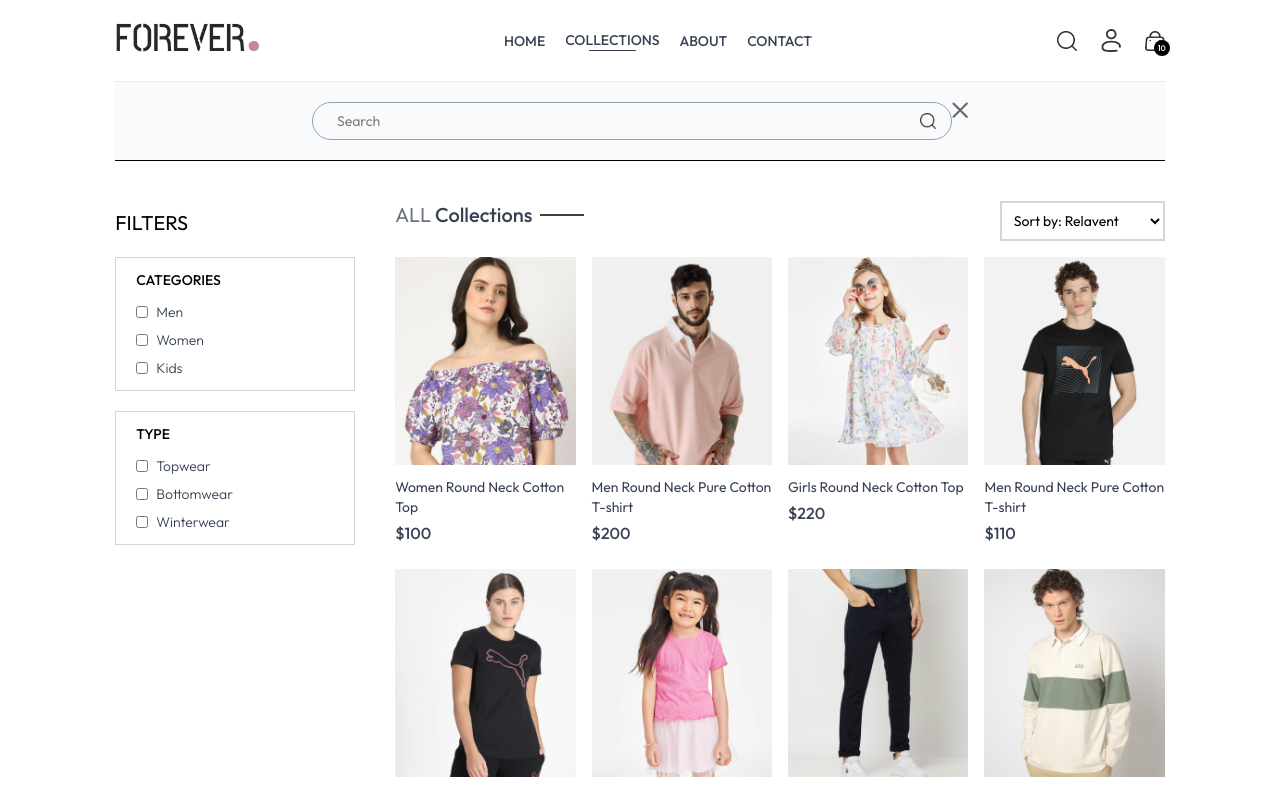
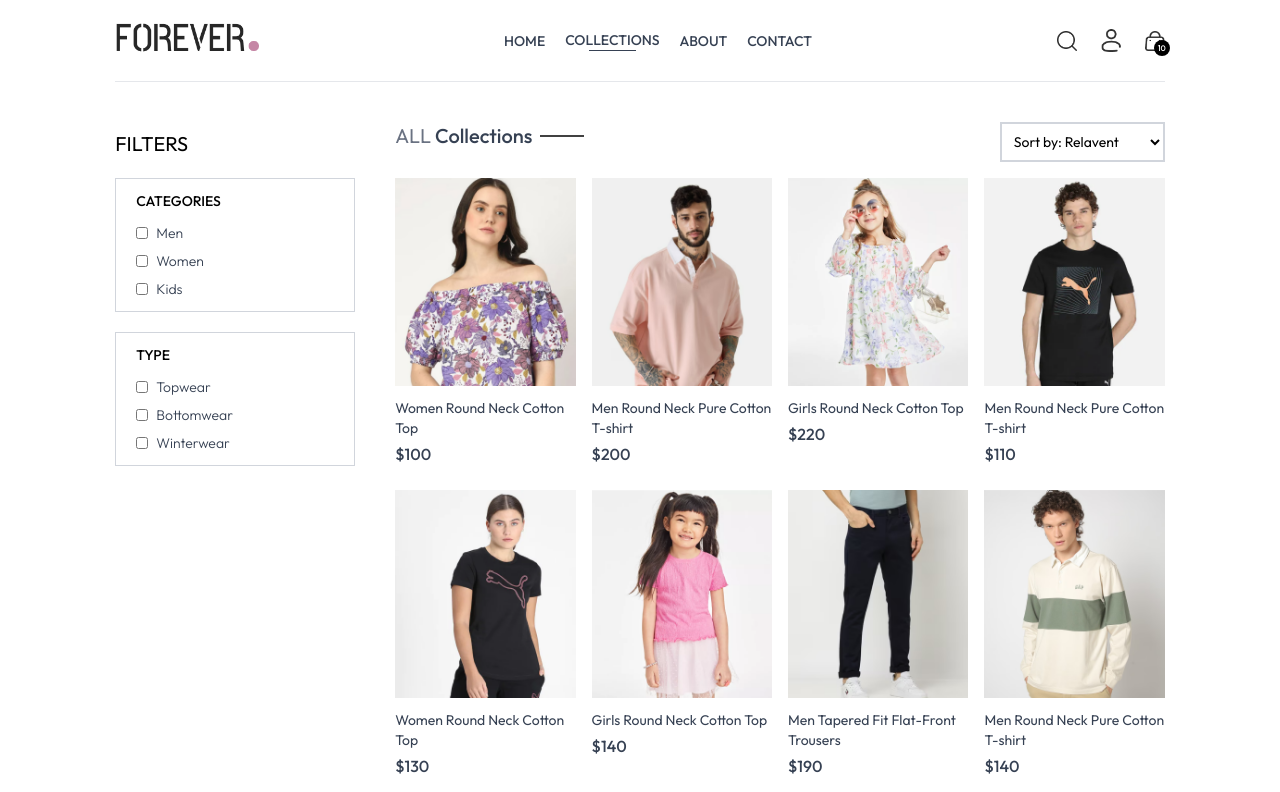
Before and after one commit to Mahmedk77/e-commerce-store, a React (Vite) app: page /collection in a window 1280 px wide. Shown: the top 792 px of the page. Built offline with nearby package versions, Linux system fonts and the light colour scheme.

Commit message:
updated files

```diff
--- a/src/components/Navbar.jsx
+++ b/src/components/Navbar.jsx
@@ -1,8 +1,10 @@
-import React, { useState } from 'react'
+import React, { useContext, useState } from 'react'
 import {assets} from '../assets/assets.js'
 import { Link, NavLink } from 'react-router'
+import { ShopContext } from '../context/ShopContext.jsx'
 const Navbar = () => {
   const [visible, setVisible] = useState(false)
+  const {showSearch, setShowSearch} = useContext(ShopContext)
   return (
     <div className='flex items text-center justify-between py-5 font-medium'>
         <Link to={'/'}>
@@ -27,7 +29,7 @@ const Navbar = () => {
             </NavLink>
         </ul>
         <div className='flex items-center gap-6'>
-            <img src={assets.search_icon} alt="search icon image"  className='w-5 cursor-pointer'/>
+            <img onClick={()=>setShowSearch((prev)=>!prev)} src={assets.search_icon} alt="search icon image"  className='w-5 cursor-pointer'/>
             <div className='group relative'>
                 <img src={assets.profile_icon} alt="profile icon image" className='w-5 cursor-pointer'/>
                 <div className='group-hover:block hidden  absolute dropdown-menu right-0 pt-4'>
--- a/src/components/Search.jsx
+++ b/src/components/Search.jsx
@@ -1,17 +1,30 @@
-import React from 'react'
+  import React, { useContext, useEffect, useState } from 'react'
   import { assets } from '../assets/assets'
+  import { ShopContext } from '../context/ShopContext';
+  import { useLocation } from 'react-router-dom';
 
   const Search = () => {
-  return (
-    <div className='flex justify-center bg-slate-50 p-5 border-t border-gray-200'>
+    const location = useLocation();
+    const [visible, setVisible] = useState(false);
+    const {showSearch, setShowSearch, search, setSearch} = useContext(ShopContext);
+    console.log(location.pathname);
+    console.log(search)
+
+    useEffect(() => {
+    setVisible(location.pathname.includes('/collection'));
+    }, [location.pathname]);
+
+
+    return showSearch && visible ? (
+      <div className='flex justify-center items-center gap-4 bg-slate-50 p-5 border-y border-gray-200'>
           <div className='relative'>
-        <input type="text" placeholder='Search' className='border-1 border-gray-400 w-[40rem] rounded-full px-6 py-2 text-sm outline-0' />
+          <input value={search} onChange={(e)=>setSearch(e.target.value)} type="text" placeholder='Search' className='border-1 border-gray-400 w-[20rem] sm:w-[40rem] rounded-full px-6 py-2 text-sm outline-0' />
           <img src={assets.search_icon} alt="search icon at search bar in collections page" className='w-4 absolute right-4 bottom-[11px]' />
           </div>
-        <img src={assets.cross_icon} alt="cross icon at search bar in collections page" className='h-4'/>
+          <img onClick={() => setShowSearch(false)} src={assets.cross_icon} alt="cross icon at search bar in collections page" className='h-4 cursor-pointer'/>
 
       </div>
-  )
+    ) : null
   }
 
   export default Search
--- a/src/context/ShopContext.jsx
+++ b/src/context/ShopContext.jsx
@@ -4,7 +4,7 @@ import { products } from "../assets/assets.js";
 export const ShopContext = createContext();
 
 const ShopContextProvider = (props) => {
-    const [showSearch, setShowSearch] = useState(true);
+    const [showSearch, setShowSearch] = useState(false);
     const [search, setSearch] = useState("");
 
     const currency = "$";
--- a/src/pages/Collection.jsx
+++ b/src/pages/Collection.jsx
@@ -10,7 +10,7 @@ import { assets } from "../assets/assets";
 import { ShopContext } from "../context/ShopContext";
 
 const Collection = () => {
-  const { products } = useContext(ShopContext);
+  const { products, search, showSearch } = useContext(ShopContext);
   const [showFilter, setShowFilter] = useState(false);
   const [subCategory, setSubCategory] = useState([]);
   const [filterProducts, setFilterProducts] = useState([]);
@@ -22,12 +22,19 @@ const Collection = () => {
     if (category.length > 0) {
       productsCopy = productsCopy.filter((item) =>
         category.includes(item.category)
+    );
+  }
+  if (subCategory.length > 0) {
+    productsCopy = productsCopy.filter((item) =>
+      subCategory.includes(item.subCategory)
+  );
+}
+if((search.length>0) && showSearch){
+      productsCopy = productsCopy.filter((item) =>
+        item.name.toLowerCase().includes(search.toLowerCase())
       );
-    }
-    if (subCategory.length > 0) {
-      productsCopy = productsCopy.filter((item) =>
-        subCategory.includes(item.subCategory)
-      );
+
+
     }
 
     if (sortedOpt) {
@@ -69,10 +76,10 @@ const Collection = () => {
 
   useEffect(() => {
     applyFilter();
-  }, [category, subCategory, sortedOpt]);
+  }, [category, subCategory, sortedOpt, search, showSearch]);
 
   return (
-    <div className="flex flex-col md:flex-row gap-1 sm:gap-10 pt-10 border-t">
+    <div className={`flex flex-col md:flex-row gap-1 sm:gap-10 pt-10 border-gray-200 ${showSearch ? "" : "border-t"}`}>
       {/* Filter Options */}
       <div className="min-w-60">
         <p className="my-2 text-xl flex items-center cursor-pointer gap-2">
```
Lines whose indentation alone changed are shown as unchanged.
